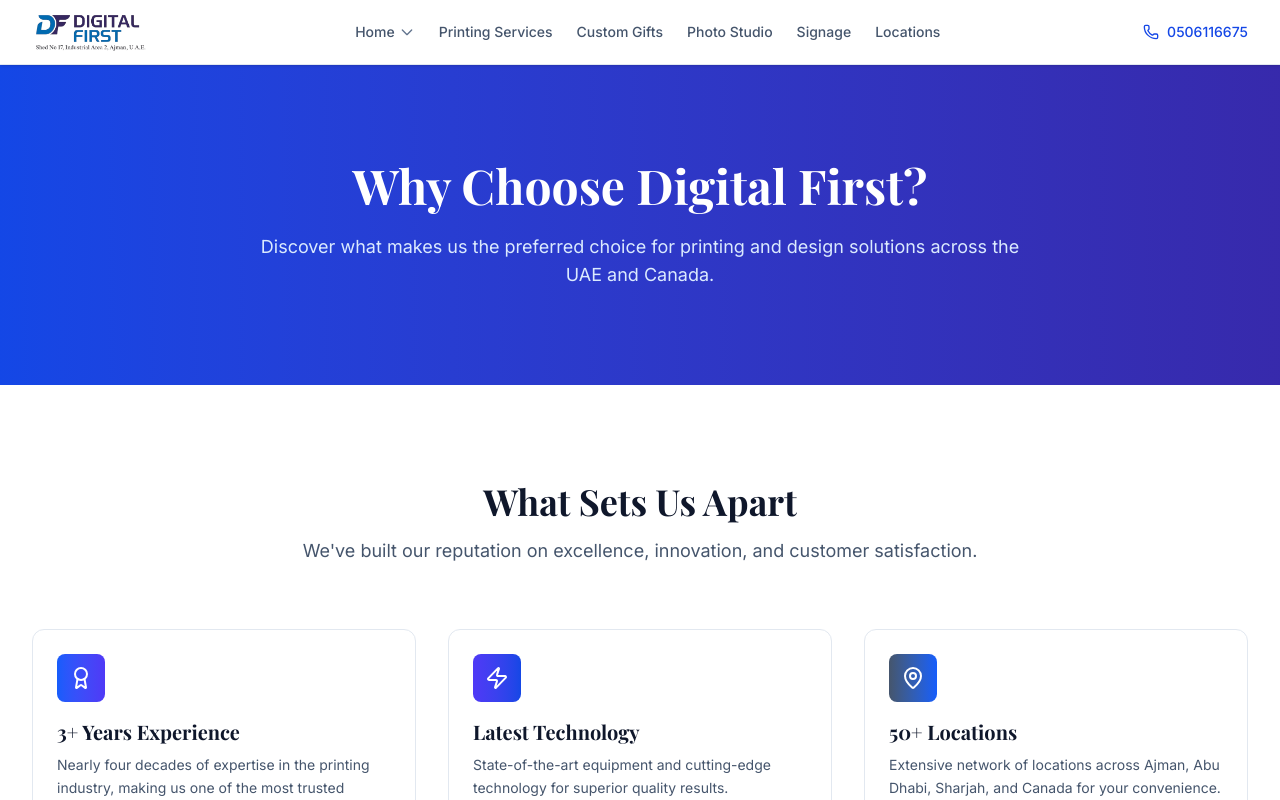
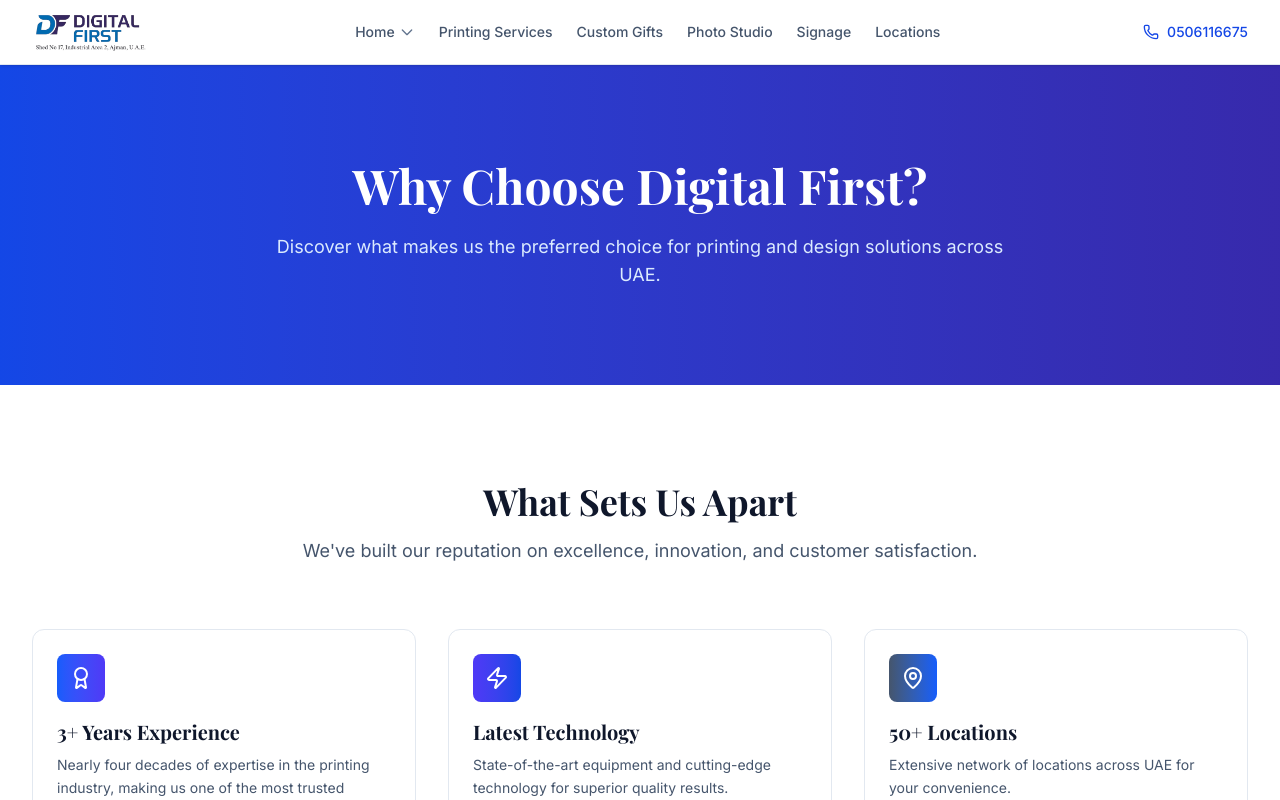
Before and after one commit to Sinu00/digitalfirstlandingpage, a Next.js app: page /why-digital-first in a window 1280 px wide. Shown: the top 800 px of the page. Built offline with nearby package versions, Linux system fonts and the light colour scheme; a web font is replaced by a local one.

Commit message:
removed canada text

```diff
--- a/app/why-digital-first/page.tsx
+++ b/app/why-digital-first/page.tsx
@@ -41,7 +41,7 @@
           <h1 className="text-3xl lg:text-5xl font-serif font-bold mb-6">Why Choose Digital First?</h1>
           <p className="text-lg text-blue-100 max-w-3xl mx-auto">
             Discover what makes us the preferred choice for printing and design solutions
-            across the UAE and Canada.
+            across UAE.
           </p>
         </div>
       </section>
@@ -122,7 +122,7 @@
               </div>
               <h3 className="text-xl font-serif font-bold text-slate-900 mb-2">50+ Locations</h3>
               <p className="text-slate-600 leading-relaxed text-sm mb-4">
-                Extensive network of locations across Ajman, Abu Dhabi, Sharjah, and Canada for your convenience.
+                Extensive network of locations across UAE for your convenience.
               </p>
               <ul className="space-y-2 text-slate-600 text-sm">
                 <li className="flex items-center">
```
Also changed, not shown: public/site.webmanifest.
